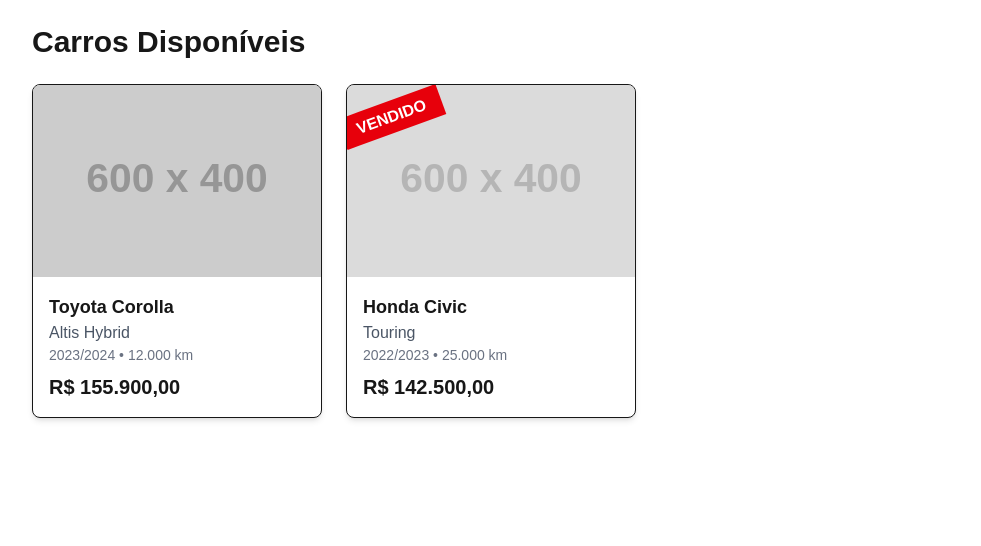
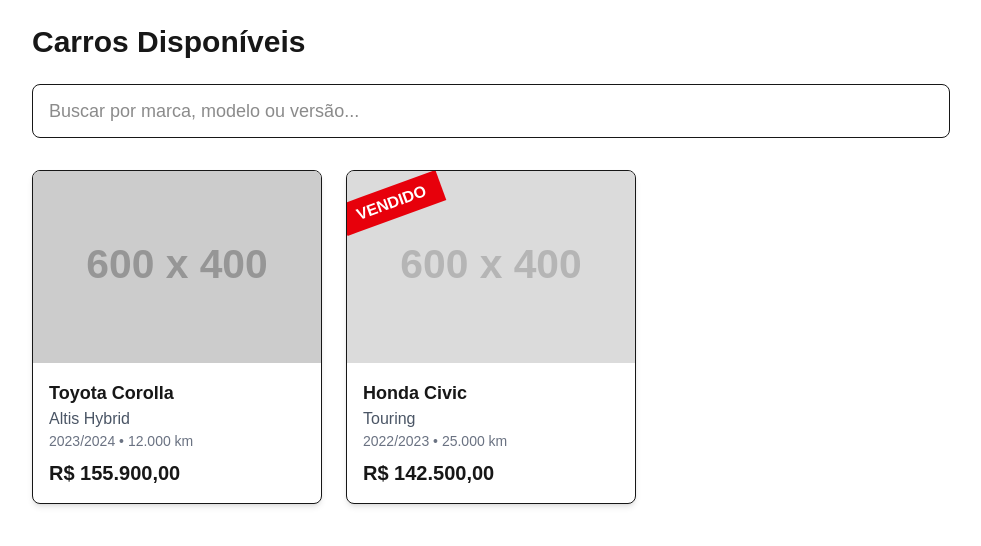
Before and after one commit to Georgexdev/site-carros, a Next.js app: page / in a window 1280 px wide. Shown: the top 546 px of the page, without its empty margins (149-1130 px from the left). Built offline with nearby package versions, Linux system fonts and the light colour scheme.

Commit message:
Ajustes do dia

```diff
--- a/app/page.tsx
+++ b/app/page.tsx
@@ -1,19 +1,81 @@
+"use client";
+
+import { useState } from "react";
 import CarroCard from "@/components/CarroCard";
 import { carrosMock } from "@/data/carros";
 
 export default function Home() {
+  const [busca, setBusca] = useState("");
+
   const carrosOrdenados = [...carrosMock].sort((a, b) => {
     if (a.status === b.status) return 0;
     return a.status === "vendido" ? 1 : -1;
   });
+
+  const termo = busca.trim().toLowerCase();
+
+  const textoCompleto = (carro: (typeof carrosMock)[number]) =>
+    (carro.marca + " " + carro.modelo + " " + carro.versao).toLowerCase();
+
+  const resultadosExatos = carrosOrdenados.filter((carro) =>
+    textoCompleto(carro).includes(termo)
+  );
+
+  const palavras = termo.split(" ").filter((p) => p.length > 0);
+
+  const resultadosSemelhantes = carrosOrdenados.filter((carro) => {
+    if (resultadosExatos.includes(carro)) return false;
+    return palavras.some((palavra) => textoCompleto(carro).includes(palavra));
+  });
+
+  const mostrarSemelhantes = termo !== "" && resultadosExatos.length === 0;
+
   return (
     <main className="max-w-6xl mx-auto p-6">
       <h1 className="text-3xl font-bold mb-6">Carros Disponíveis</h1>
-      <div className="grid grid-cols-1 sm:grid-cols-2 lg:grid-cols-3 gap-6">
-        {carrosOrdenados.map((carro) => (
-          <CarroCard key={carro.id} carro={carro} />
-        ))}
-      </div>
+
+      <input
+        type="text"
+        placeholder="Buscar por marca, modelo ou versão..."
+        value={busca}
+        onChange={(e) => setBusca(e.target.value)}
+        className="w-full border rounded-lg px-4 py-3 mb-8 text-lg"
+      />
+
+      {termo === "" && (
+        <div className="grid grid-cols-1 sm:grid-cols-2 lg:grid-cols-3 gap-6">
+          {carrosOrdenados.map((carro) => (
+            <CarroCard key={carro.id} carro={carro} />
+          ))}
+        </div>
+      )}
+
+      {termo !== "" && resultadosExatos.length > 0 && (
+        <div className="grid grid-cols-1 sm:grid-cols-2 lg:grid-cols-3 gap-6">
+          {resultadosExatos.map((carro) => (
+            <CarroCard key={carro.id} carro={carro} />
+          ))}
+        </div>
+      )}
+
+      {mostrarSemelhantes && resultadosSemelhantes.length > 0 && (
+        <div>
+          <p className="text-gray-600 mb-4">
+            Não encontramos exatamente o que você buscou, mas talvez você goste destes:
+          </p>
+          <div className="grid grid-cols-1 sm:grid-cols-2 lg:grid-cols-3 gap-6">
+            {resultadosSemelhantes.map((carro) => (
+              <CarroCard key={carro.id} carro={carro} />
+            ))}
+          </div>
+        </div>
+      )}
+
+      {mostrarSemelhantes && resultadosSemelhantes.length === 0 && (
+        <p className="text-gray-600">
+          Nenhum carro encontrado para essa busca no momento.
+        </p>
+      )}
     </main>
   );
 }
```
